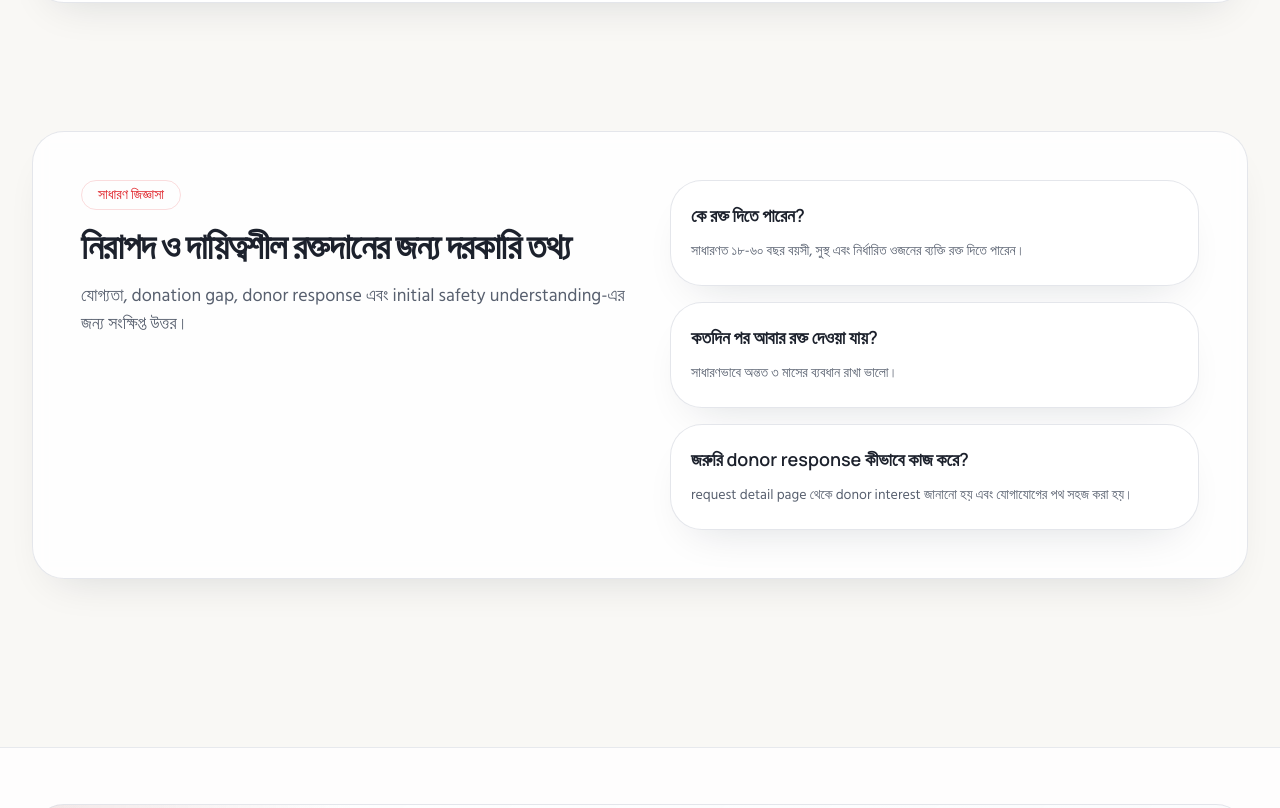
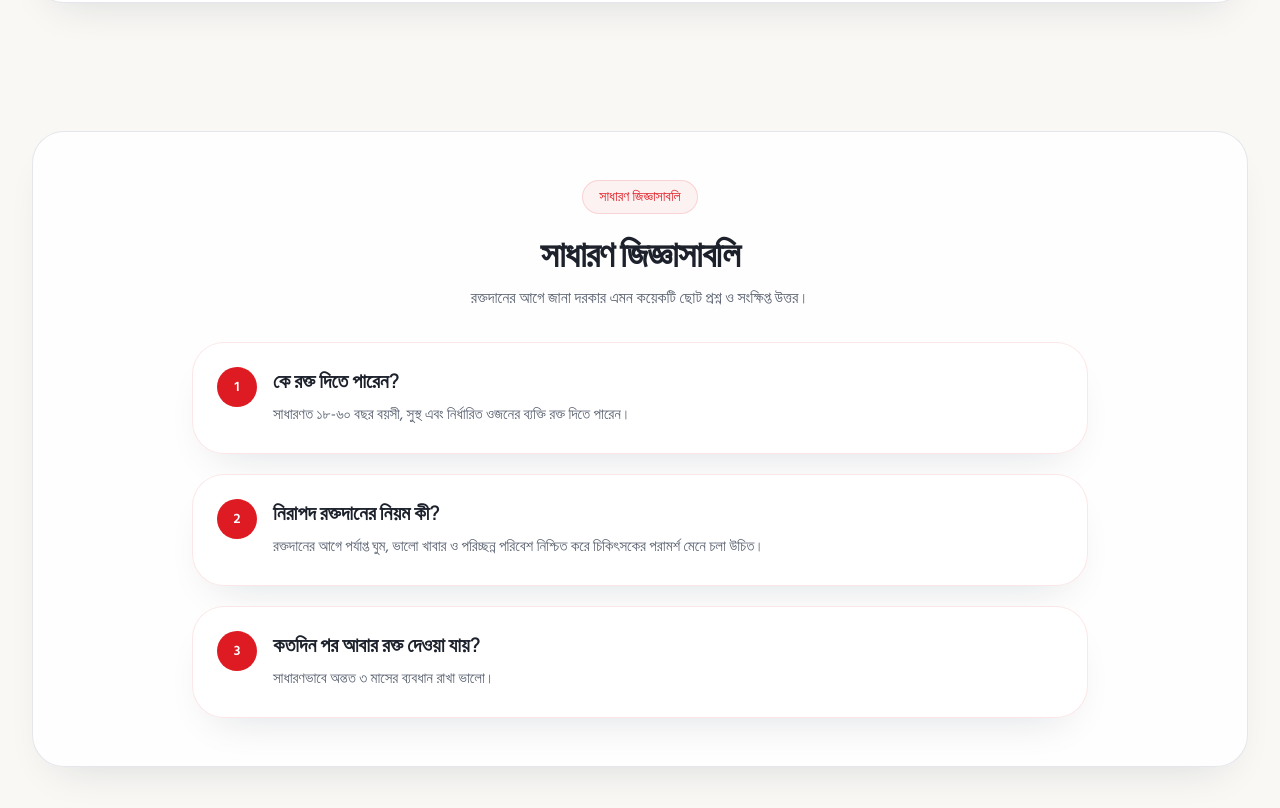
Before and after one commit to JAHURULNILL/blood_doner, a Next.js app: page / in a window 1280 px wide. Shown: the part 1940-2748 px from the top of the page. Built offline with nearby package versions, Linux system fonts and the light colour scheme; no server answers; the database is empty.

Commit message:
Refine homepage FAQ section

```diff
--- a/app/(public)/page.tsx
+++ b/app/(public)/page.tsx
@@ -2,19 +2,34 @@ import Link from "next/link";
 import { BadgeCheck, Check, HeartPulse, Siren, Users } from "lucide-react";
 import { getHomeData } from "@/lib/data";
 import { StatCard } from "@/components/cards/stat-card";
-import { SectionHeader } from "@/components/sections/section-header";
 import { MedicalCampCarousel } from "@/components/sections/medical-camp-carousel";
 import { Button } from "@/components/ui/button";
 import { Card, CardContent } from "@/components/ui/card";
 
 export default async function HomePage() {
   const { stats } = await getHomeData();
+
   const benefitItems = [
     "হৃদরোগের ঝুঁকি কমাতে সহায়তা করে",
     "শরীরে নতুন রক্তকোষ তৈরিতে ভূমিকা রাখে",
     "নিয়মিত স্বাস্থ্য পরীক্ষার সুযোগ বাড়ায়",
-    "মানসিক তৃপ্তি ও সামাজিক দায়িত্ববোধ জাগায়"
+    "মানসিক তৃপ্তি ও সামাজিক দায়বদ্ধতা জাগায়"
   ];
+
+  const faqItems = [
+    [
+      "কে রক্ত দিতে পারেন?",
+      "সাধারণত ১৮-৬০ বছর বয়সী, সুস্থ এবং নির্ধারিত ওজনের ব্যক্তি রক্ত দিতে পারেন।"
+    ],
+    [
+      "নিরাপদ রক্তদানের নিয়ম কী?",
+      "রক্তদানের আগে পর্যাপ্ত ঘুম, ভালো খাবার ও পরিচ্ছন্ন পরিবেশ নিশ্চিত করে চিকিৎসকের পরামর্শ মেনে চলা উচিত।"
+    ],
+    [
+      "কতদিন পর আবার রক্ত দেওয়া যায়?",
+      "সাধারণভাবে অন্তত ৩ মাসের ব্যবধান রাখা ভালো।"
+    ]
+  ] as const;
 
   return (
     <div className="pb-6">
@@ -96,23 +111,33 @@ export default async function HomePage() {
       <MedicalCampCarousel />
 
       <section className="container-shell py-16">
-        <div className="premium-card grid gap-8 p-8 lg:grid-cols-[1fr_0.95fr] lg:p-12">
-          <SectionHeader
-            eyebrow="সাধারণ জিজ্ঞাসা"
-            title="নিরাপদ ও দায়িত্বশীল রক্তদানের জন্য দরকারি তথ্য"
-            description="যোগ্যতা, donation gap, donor response এবং initial safety understanding-এর জন্য সংক্ষিপ্ত উত্তর।"
-          />
+        <div className="premium-card px-6 py-10 sm:px-8 lg:px-12 lg:py-12">
+          <div className="mx-auto max-w-3xl text-center">
+            <div className="inline-flex rounded-full border border-primary/15 bg-primary/5 px-4 py-1.5 text-sm font-medium text-primary">
+              সাধারণ জিজ্ঞাসাবলি
+            </div>
+            <h2 className="mt-5 font-display text-3xl font-semibold tracking-tight text-foreground sm:text-4xl">
+              সাধারণ জিজ্ঞাসাবলি
+            </h2>
+            <p className="mt-3 text-sm leading-7 text-muted-foreground sm:text-base">
+              রক্তদানের আগে জানা দরকার এমন কয়েকটি ছোট প্রশ্ন ও সংক্ষিপ্ত উত্তর।
+            </p>
+          </div>
 
-          <div className="grid gap-4">
-            {[
-              ["কে রক্ত দিতে পারেন?", "সাধারণত ১৮-৬০ বছর বয়সী, সুস্থ এবং নির্ধারিত ওজনের ব্যক্তি রক্ত দিতে পারেন।"],
-              ["কতদিন পর আবার রক্ত দেওয়া যায়?", "সাধারণভাবে অন্তত ৩ মাসের ব্যবধান রাখা ভালো।"],
-              ["জরুরি donor response কীভাবে কাজ করে?", "request detail page থেকে donor interest জানানো হয় এবং যোগাযোগের পথ সহজ করা হয়।"]
-            ].map(([title, body]) => (
-              <Card key={title} className="border-border/70 bg-white shadow-sm">
-                <CardContent className="space-y-2 p-5">
-                  <h3 className="font-display text-lg font-semibold">{title}</h3>
-                  <p className="text-sm leading-7 text-muted-foreground">{body}</p>
+          <div className="mx-auto mt-8 grid max-w-4xl gap-4 sm:gap-5">
+            {faqItems.map(([title, body], index) => (
+              <Card
+                key={title}
+                className="overflow-hidden border border-primary/10 bg-white shadow-[0_20px_45px_-32px_rgba(15,23,42,0.22)]"
+              >
+                <CardContent className="flex gap-4 p-5 sm:p-6">
+                  <div className="flex h-10 w-10 shrink-0 items-center justify-center rounded-full bg-primary text-sm font-semibold text-primary-foreground">
+                    {index + 1}
+                  </div>
+                  <div className="space-y-1.5">
+                    <h3 className="font-display text-lg font-semibold text-foreground sm:text-xl">{title}</h3>
+                    <p className="text-sm leading-7 text-muted-foreground sm:text-[15px]">{body}</p>
+                  </div>
                 </CardContent>
               </Card>
             ))}
```
